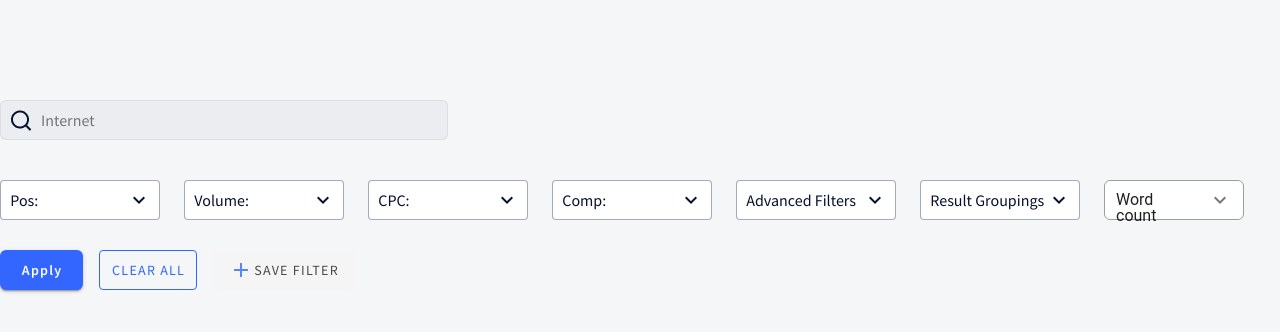
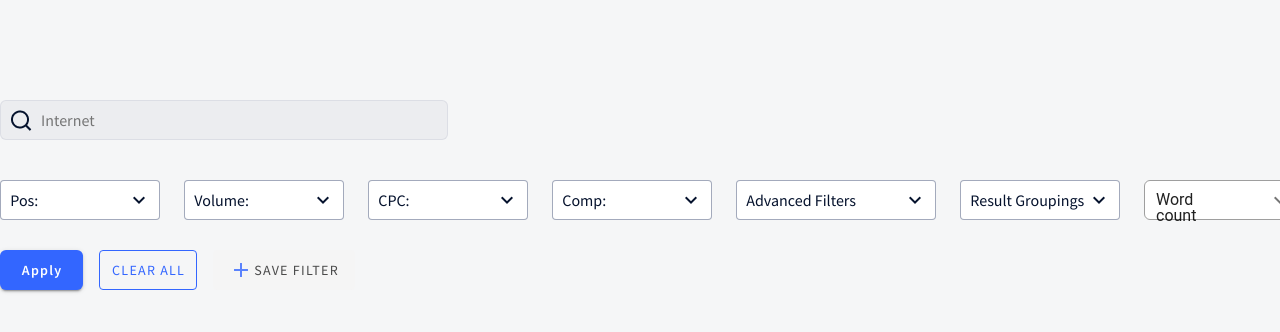
Before and after one commit to MrNedNick/vue-cpanel-filters, a Vue app: page / in a window 1280 px wide. Shown: the top 332 px of the page. Built offline with nearby package versions, Linux system fonts and the light colour scheme.

Commit message:
Fix style for advanced filter

```diff
--- a/src/components/Filters/AdvancedFilter.vue
+++ b/src/components/Filters/AdvancedFilter.vue
@@ -7,7 +7,7 @@
       offset-y
     >
       <template v-slot:activator="{ on, attrs }">
-        <v-btn v-bind="attrs" v-on="on" class="main-btn">
+        <v-btn v-bind="attrs" v-on="on" class="main-btn advanced">
           Advanced Filters
           <v-icon>mdi-chevron-down</v-icon>
         </v-btn>
@@ -162,4 +162,7 @@ export default {
 .advanced-field {
   width: 160px;
 }
+.main-btn.advanced.v-btn:not(.v-btn--round).v-size--default {
+    width: 200px !important;
+}
 </style>
--- a/src/components/Filters/WordCountFilter.vue
+++ b/src/components/Filters/WordCountFilter.vue
@@ -142,9 +142,12 @@ export default {
   align-items: center;
 }
 .v-input__prepend-inner {
-  width: 150px;
+  width: 200px;
 }
 .v-select .v-chip {
     margin: 0px;
 }
+.select.v-text-field--filled > .v-input__control > .v-input__slot, .v-text-field--full-width > .v-input__control > .v-input__slot, .v-text-field--outlined > .v-input__control > .v-input__slot {
+    max-width: 160px !important;
+}
 </style>
```
